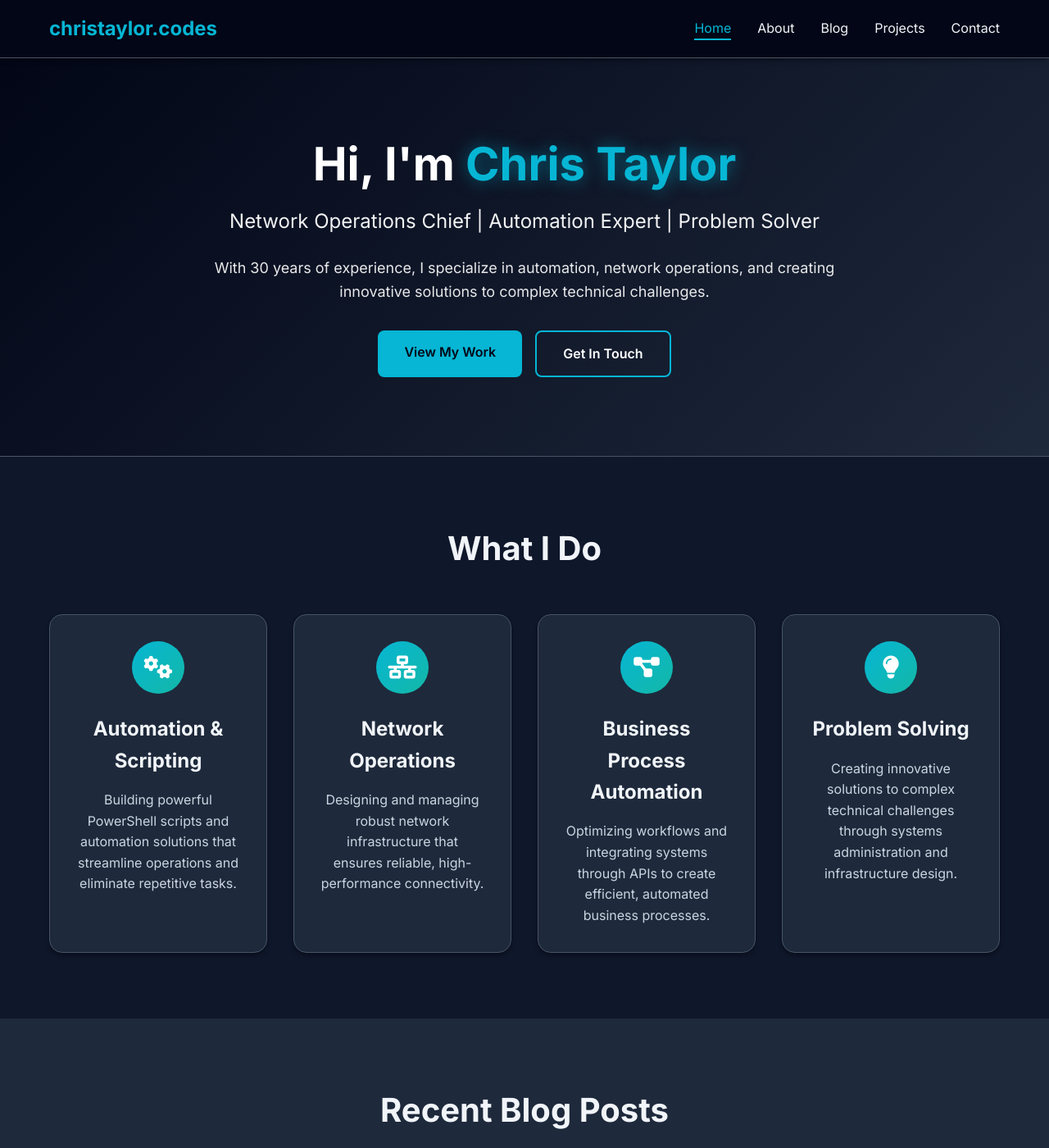
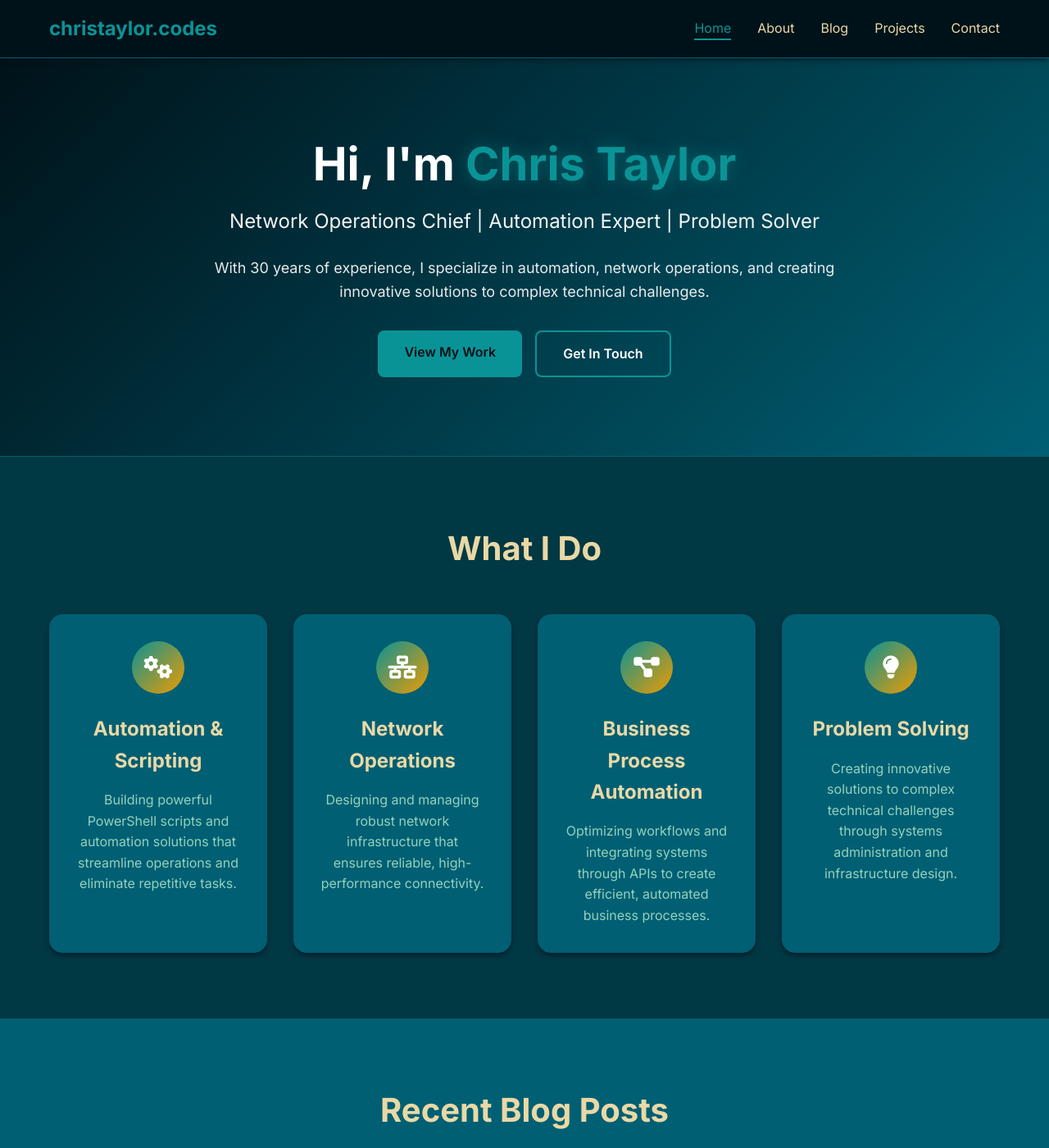
Before and after one commit to christaylorcodes/christaylorcodes.github.io, a Jekyll site: the page built from index.html, in a window 1280 px wide and 1400 px high. Shown: the whole window at 82% size. Built offline with Jekyll 4.4.1, drawn with Linux system fonts in a browser that asks for light colours.

Commit message:
Optimize performance and implement oceanic color palette
Performance improvements:
- Add preconnect hints for CDN resources (Google Fonts, Font Awesome, Cloudflare)
- Implement async loading for Font Awesome CSS to eliminate render blocking
- Add defer attribute to main.js for non-blocking script execution
- Add font-display: swap for faster text rendering
- Expected impact: ~2,400ms faster initial page load

Visual redesign:
- Implement oceanic color palette (dark cyan, midnight green, tiffany blue)
- Replace turquoise/slate theme with deep ocean backgrounds and warm accents
- Update primary accent from cyan (#06b6d4) to dark cyan (#0a9396)
- Add warm accent colors: gamboge (#ee9b00) and alloy orange (#ca6702)
- Update all glow effects and shadows to match new color scheme
- Maintain high contrast for accessibility

🤖 Generated with [Claude Code](https://claude.com/claude-code)

Co-Authored-By: Claude <noreply@anthropic.com>

```diff
--- a/_layouts/default.html
+++ b/_layouts/default.html
@@ -18,11 +18,17 @@
     <meta name="apple-mobile-web-app-title" content="christaylor.codes" />
     <link rel="manifest" href="/site.webmanifest" />
 
+    <!-- Preconnect to external resources for faster loading -->
+    <link rel="preconnect" href="https://fonts.googleapis.com">
+    <link rel="preconnect" href="https://fonts.gstatic.com" crossorigin>
+    <link rel="preconnect" href="https://cdnjs.cloudflare.com">
+
     <!-- Fonts -->
     <link href="https://fonts.googleapis.com/css2?family=Inter:wght@300;400;600;700&display=swap" rel="stylesheet">
 
-    <!-- Font Awesome for icons -->
-    <link rel="stylesheet" href="https://cdnjs.cloudflare.com/ajax/libs/font-awesome/6.4.0/css/all.min.css">
+    <!-- Font Awesome for icons - async loading to prevent render blocking -->
+    <link rel="preload" href="https://cdnjs.cloudflare.com/ajax/libs/font-awesome/6.4.0/css/all.min.css" as="style" onload="this.onload=null;this.rel='stylesheet'">
+    <noscript><link rel="stylesheet" href="https://cdnjs.cloudflare.com/ajax/libs/font-awesome/6.4.0/css/all.min.css"></noscript>
 
     <!-- Custom CSS -->
     <link rel="stylesheet" href="{{ '/assets/css/main.css' | relative_url }}">
@@ -36,6 +42,6 @@
 
     {% include footer.html %}
 
-    <script src="{{ '/assets/js/main.js' | relative_url }}"></script>
+    <script src="{{ '/assets/js/main.js' | relative_url }}" defer></script>
 </body>
 </html>
--- a/assets/css/main.css
+++ b/assets/css/main.css
@@ -5,20 +5,38 @@
     box-sizing: border-box;
 }
 
+/* ===== FONT OPTIMIZATION ===== */
+/* Ensure all fonts use swap display for better performance */
+@font-face {
+    font-display: swap;
+}
+
 :root {
-    --primary-color: #06b6d4;
-    --primary-dark: #0891b2;
-    --primary-light: #22d3ee;
-    --secondary-color: #14b8a6;
-    --text-dark: #f1f5f9;
-    --text-light: #cbd5e1;
-    --bg-dark: #0f172a;
-    --bg-darker: #020617;
-    --bg-light: #1e293b;
-    --bg-white: #334155;
-    --border-color: #475569;
-    --shadow: 0 4px 6px -1px rgba(0, 0, 0, 0.3), 0 2px 4px -1px rgba(0, 0, 0, 0.2);
-    --shadow-lg: 0 20px 25px -5px rgba(0, 0, 0, 0.4), 0 10px 10px -5px rgba(0, 0, 0, 0.3);
+    /* Primary Colors - Oceanic Theme */
+    --primary-color: #0a9396;        /* Dark Cyan - main accent */
+    --primary-dark: #005f73;         /* Midnight Green - darker accent */
+    --primary-light: #94d2bd;        /* Tiffany Blue - lighter accent */
+    --secondary-color: #ee9b00;      /* Gamboge - warm accent */
+
+    /* Background Colors - Deep Ocean */
+    --bg-darker: #001219;            /* Rich Black - darkest backgrounds */
+    --bg-dark: #003844;              /* Deep Ocean - main background */
+    --bg-light: #005f73;             /* Midnight Green - elevated sections */
+    --bg-white: #0a9396;             /* Dark Cyan - highest elevation */
+
+    /* Text Colors */
+    --text-dark: #e9d8a6;            /* Vanilla - primary text */
+    --text-light: #94d2bd;           /* Tiffany Blue - secondary text */
+
+    /* Utility Colors */
+    --border-color: #005f73;         /* Midnight Green - borders */
+    --accent-warm: #ee9b00;          /* Gamboge - warm highlights */
+    --accent-orange: #ca6702;        /* Alloy Orange - call-to-action */
+    --accent-rust: #bb3e03;          /* Rust - warnings */
+
+    /* Shadows */
+    --shadow: 0 4px 6px -1px rgba(0, 18, 25, 0.5), 0 2px 4px -1px rgba(0, 18, 25, 0.3);
+    --shadow-lg: 0 20px 25px -5px rgba(0, 18, 25, 0.6), 0 10px 10px -5px rgba(0, 18, 25, 0.4);
 }
 
 body {
@@ -158,7 +176,7 @@ body {
 .highlight {
     color: var(--primary-color);
     position: relative;
-    text-shadow: 0 0 20px rgba(6, 182, 212, 0.5);
+    text-shadow: 0 0 20px rgba(10, 147, 150, 0.5);
 }
 
 .hero-subtitle {
@@ -201,7 +219,7 @@ body {
 
 .btn-primary:hover {
     transform: translateY(-2px);
-    box-shadow: 0 0 20px rgba(6, 182, 212, 0.5);
+    box-shadow: 0 0 20px rgba(10, 147, 150, 0.5);
     background-color: var(--primary-light);
 }
 
@@ -214,7 +232,7 @@ body {
 .btn-secondary:hover {
     background-color: var(--primary-color);
     color: var(--bg-darker);
-    box-shadow: 0 0 20px rgba(6, 182, 212, 0.5);
+    box-shadow: 0 0 20px rgba(10, 147, 150, 0.5);
 }
 
 /* ===== SECTIONS ===== */
@@ -253,7 +271,7 @@ section {
 
 .feature-card:hover {
     transform: translateY(-5px);
-    box-shadow: var(--shadow-lg), 0 0 20px rgba(6, 182, 212, 0.3);
+    box-shadow: var(--shadow-lg), 0 0 20px rgba(10, 147, 150, 0.3);
     border-color: var(--primary-color);
 }
 
@@ -375,7 +393,7 @@ section {
 
 .about-photo-header img:hover {
     transform: scale(1.05);
-    box-shadow: var(--shadow-lg), 0 0 30px rgba(6, 182, 212, 0.5);
+    box-shadow: var(--shadow-lg), 0 0 30px rgba(10, 147, 150, 0.5);
 }
 
 .about-content {
@@ -419,7 +437,7 @@ section {
 .skill-tag:hover {
     background-color: var(--primary-color);
     color: var(--bg-darker);
-    box-shadow: 0 0 15px rgba(6, 182, 212, 0.5);
+    box-shadow: 0 0 15px rgba(10, 147, 150, 0.5);
 }
 
 /* ===== PROJECTS PAGE ===== */
@@ -440,7 +458,7 @@ section {
 
 .project-card:hover {
     transform: translateY(-10px);
-    box-shadow: var(--shadow-lg), 0 0 20px rgba(6, 182, 212, 0.3);
+    box-shadow: var(--shadow-lg), 0 0 20px rgba(10, 147, 150, 0.3);
     border-color: var(--primary-color);
 }
 
@@ -544,7 +562,7 @@ section {
 
 .contact-method-card:hover {
     transform: translateY(-5px);
-    box-shadow: var(--shadow-lg), 0 0 20px rgba(6, 182, 212, 0.3);
+    box-shadow: var(--shadow-lg), 0 0 20px rgba(10, 147, 150, 0.3);
     border-color: var(--primary-color);
 }
 
@@ -636,7 +654,7 @@ section {
     background-color: var(--primary-color);
     color: var(--bg-darker);
     transform: translateY(-3px);
-    box-shadow: 0 0 15px rgba(6, 182, 212, 0.5);
+    box-shadow: 0 0 15px rgba(10, 147, 150, 0.5);
     border-color: var(--primary-color);
 }
 
@@ -781,7 +799,7 @@ section {
 
 .blog-post-card:hover {
     transform: translateY(-5px);
-    box-shadow: var(--shadow-lg), 0 0 20px rgba(6, 182, 212, 0.3);
+    box-shadow: var(--shadow-lg), 0 0 20px rgba(10, 147, 150, 0.3);
     border-color: var(--primary-color);
 }
 
@@ -913,7 +931,7 @@ section {
     background-color: var(--primary-color);
     color: var(--bg-darker);
     border-color: var(--primary-color);
-    box-shadow: 0 0 15px rgba(6, 182, 212, 0.5);
+    box-shadow: 0 0 15px rgba(10, 147, 150, 0.5);
 }
 
 .category-count {
@@ -1156,7 +1174,7 @@ section {
     color: var(--bg-darker);
     border-color: var(--primary-color);
     transform: translateX(5px);
-    box-shadow: 0 0 15px rgba(6, 182, 212, 0.5);
+    box-shadow: 0 0 15px rgba(10, 147, 150, 0.5);
 }
 
 .post-nav-link.prev:hover {
```
